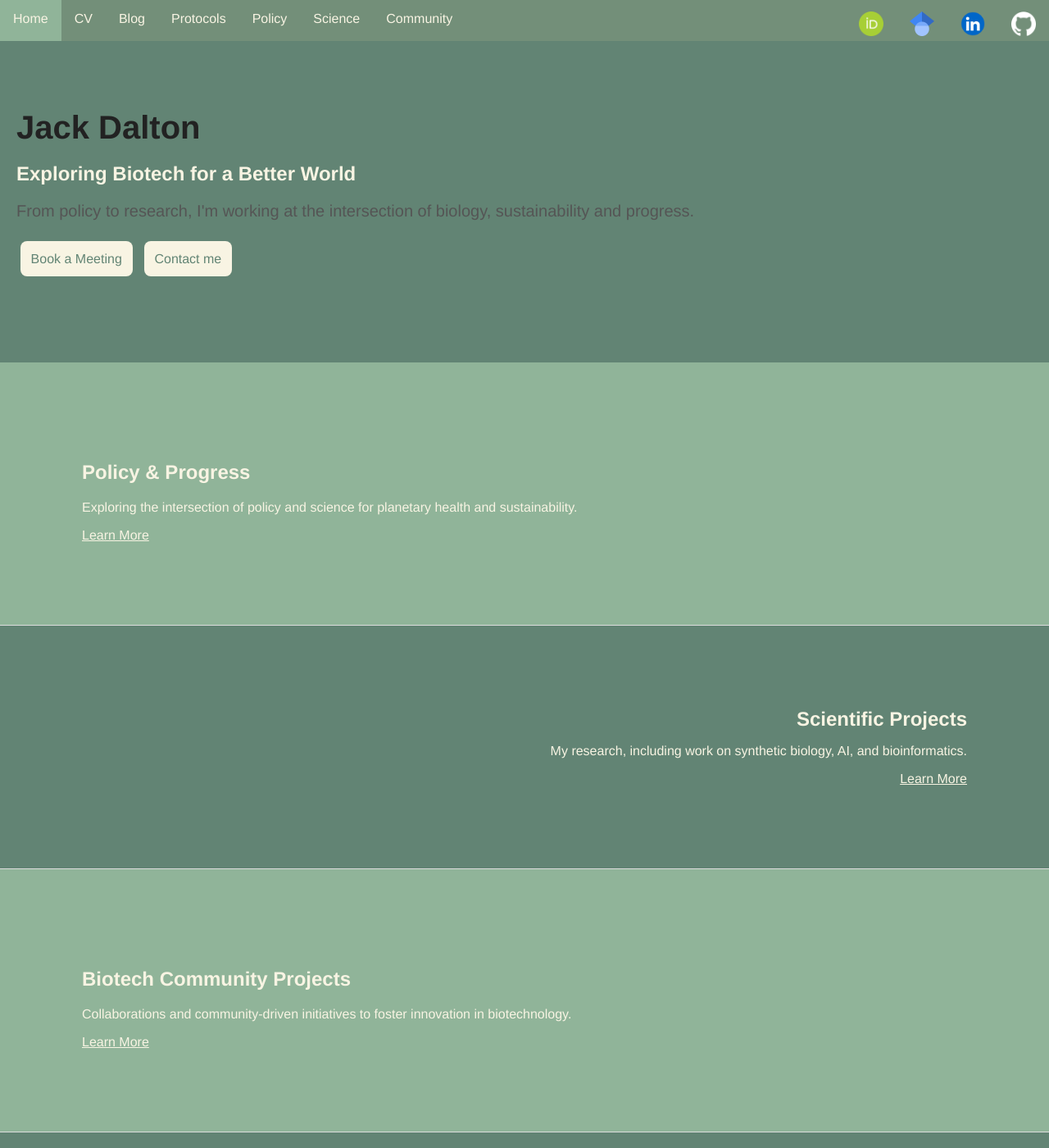
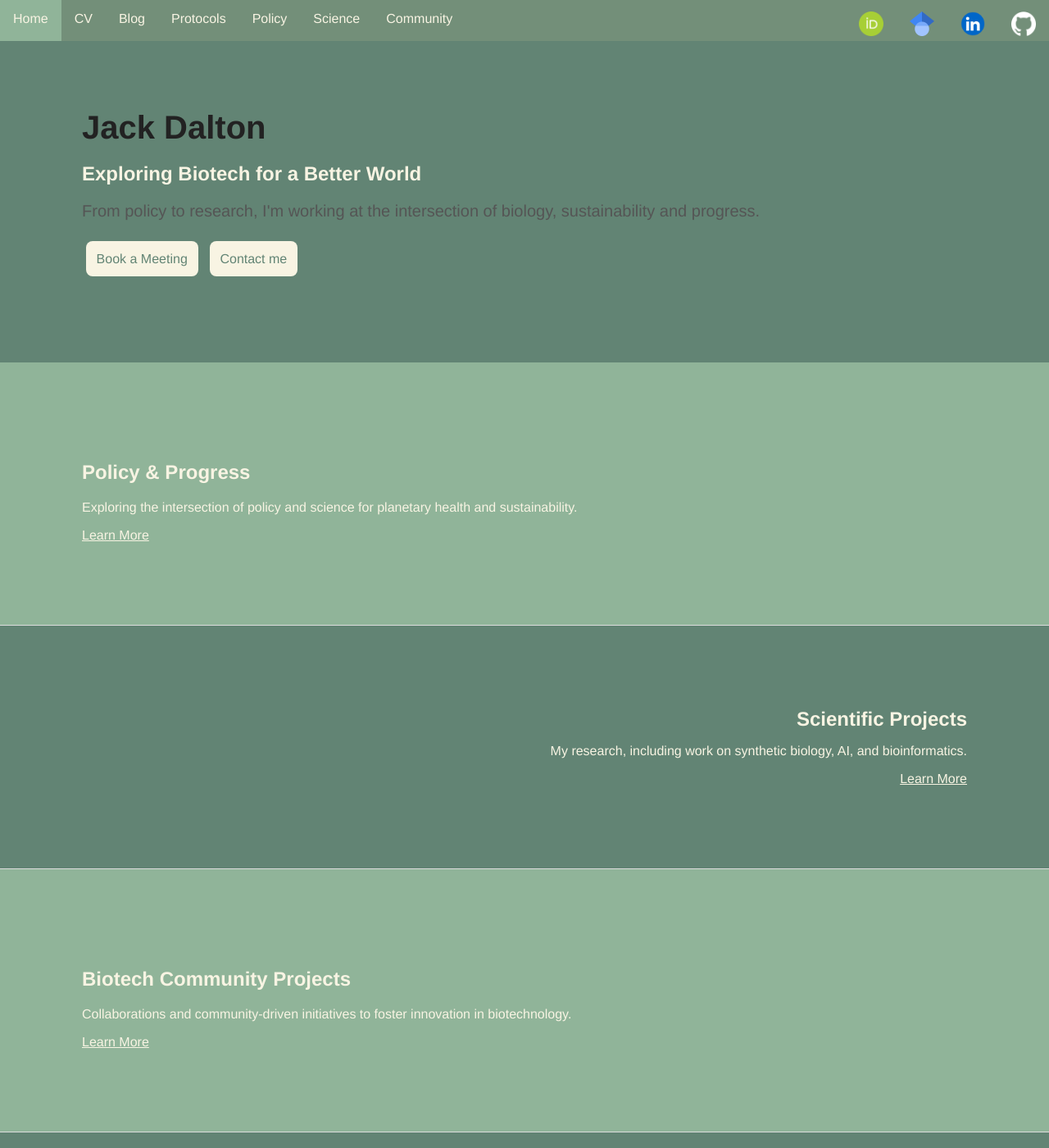
Before and after one commit to JackATDalton/JackATDalton.github.io, a Jekyll site: the page built from index.html, in a window 1280 px wide and 1400 px high. Shown: the whole window at 82% size. Built offline with Jekyll 4.4.1, drawn with Linux system fonts in a browser that asks for light colours; some web fonts are replaced.

Commit message:
think I fixed hero padding, wrong one was set to 100

```diff
--- a/stylesheets/style.css
+++ b/stylesheets/style.css
@@ -72,7 +72,7 @@ body
 
 .hero {
   text-align: left;
-  padding: 100px 20px !important;
+  padding: 100px 100px !important;
   background-color: #628474;
 }
 
```
